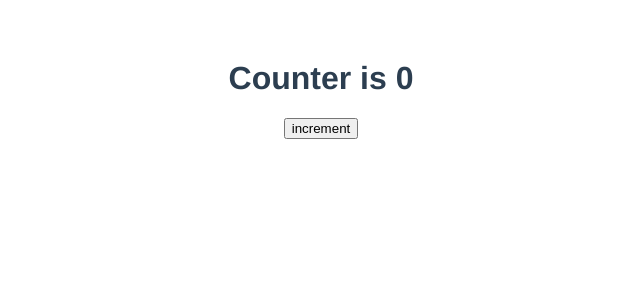
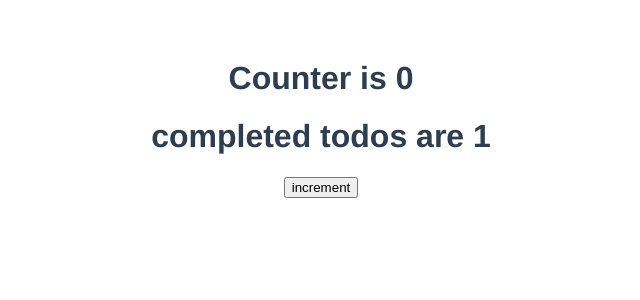
Before and after one commit to Tadesse-Alemayehu/vuex-of-vue, a Vue app: page / in a window 1280 px wide. Shown: the top 300 px of the page, without its empty margins (319-959 px from the left). Built offline with nearby package versions, Linux system fonts and the light colour scheme.

Commit message:
Update: getters in vuex store

```diff
--- a/src/App.vue
+++ b/src/App.vue
@@ -1,5 +1,6 @@
 <template>
   <h1>Counter is {{ count }}</h1>
+  <h1>completed todos are {{ completed }}</h1>
   <button :onclick="incrementCounter">increment</button>
 </template>
 
@@ -7,7 +8,12 @@
 import { mapState } from "vuex";
 export default {
   name: "App",
-  computed: mapState(["count"]),
+  computed: mapState({
+    count: "count",
+    completed() {
+      return this.$store.getters.getCompletedTodosCount;
+    },
+  }),
   methods: {
     incrementCounter(e) {
       console.log(e.target);
--- a/vuex/store.js
+++ b/vuex/store.js
@@ -3,13 +3,23 @@ import { createStore } from "vuex";
 export default createStore({
   state() {
     return {
+      todos: [
+        { id: 1, text: "...", done: true },
+        { id: 2, text: "...", done: false },
+      ],
       count: 0,
     };
   },
   mutations: {
+    addToDo() {},
     increment(state) {
       state.count++;
       console.log(state);
     },
   },
+  getters: {
+    getCompletedTodos: (state) => state.todos.filter((todo) => todo.done),
+    getCompletedTodosCount: (state, getters) =>
+      getters.getCompletedTodos.length,
+  },
 });
```
